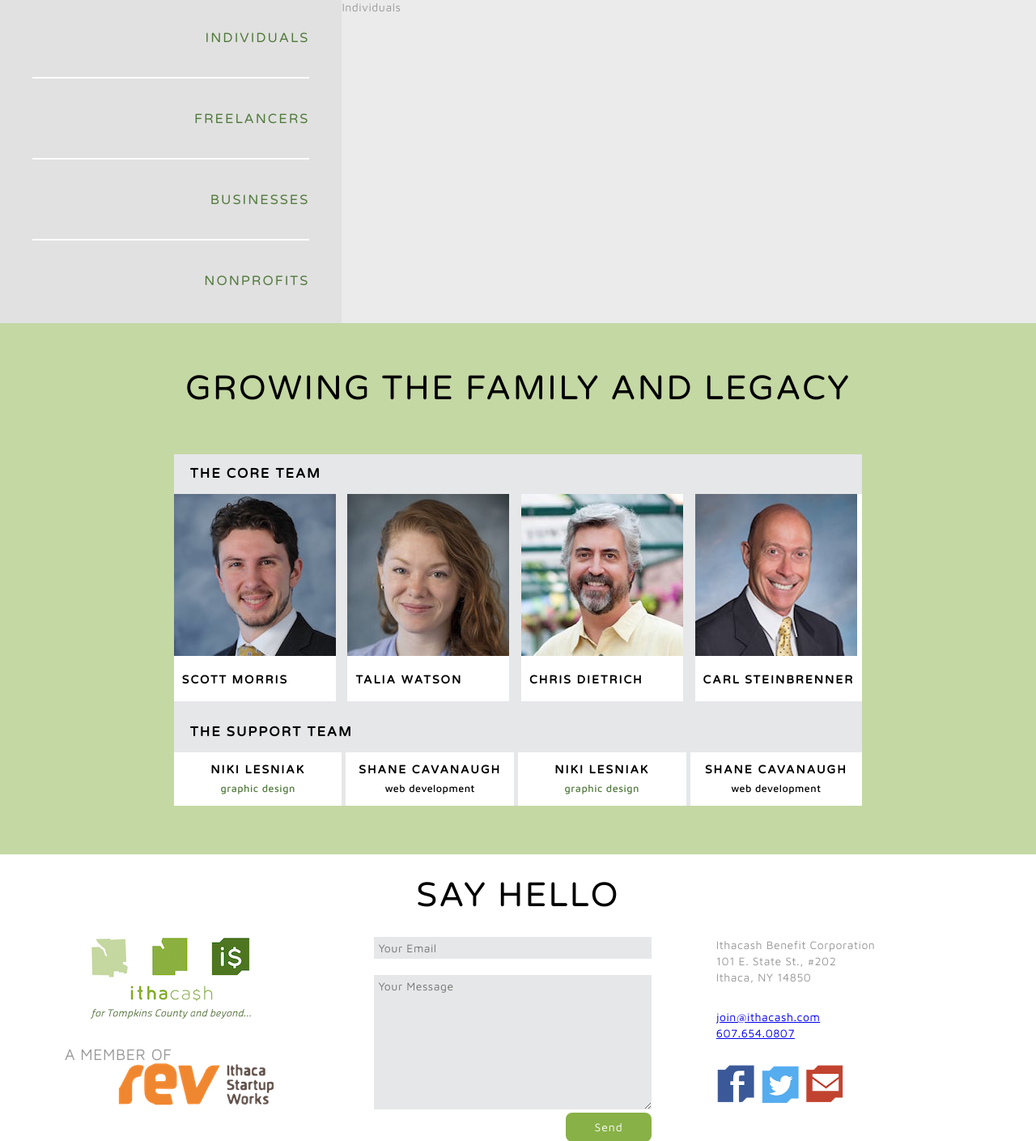
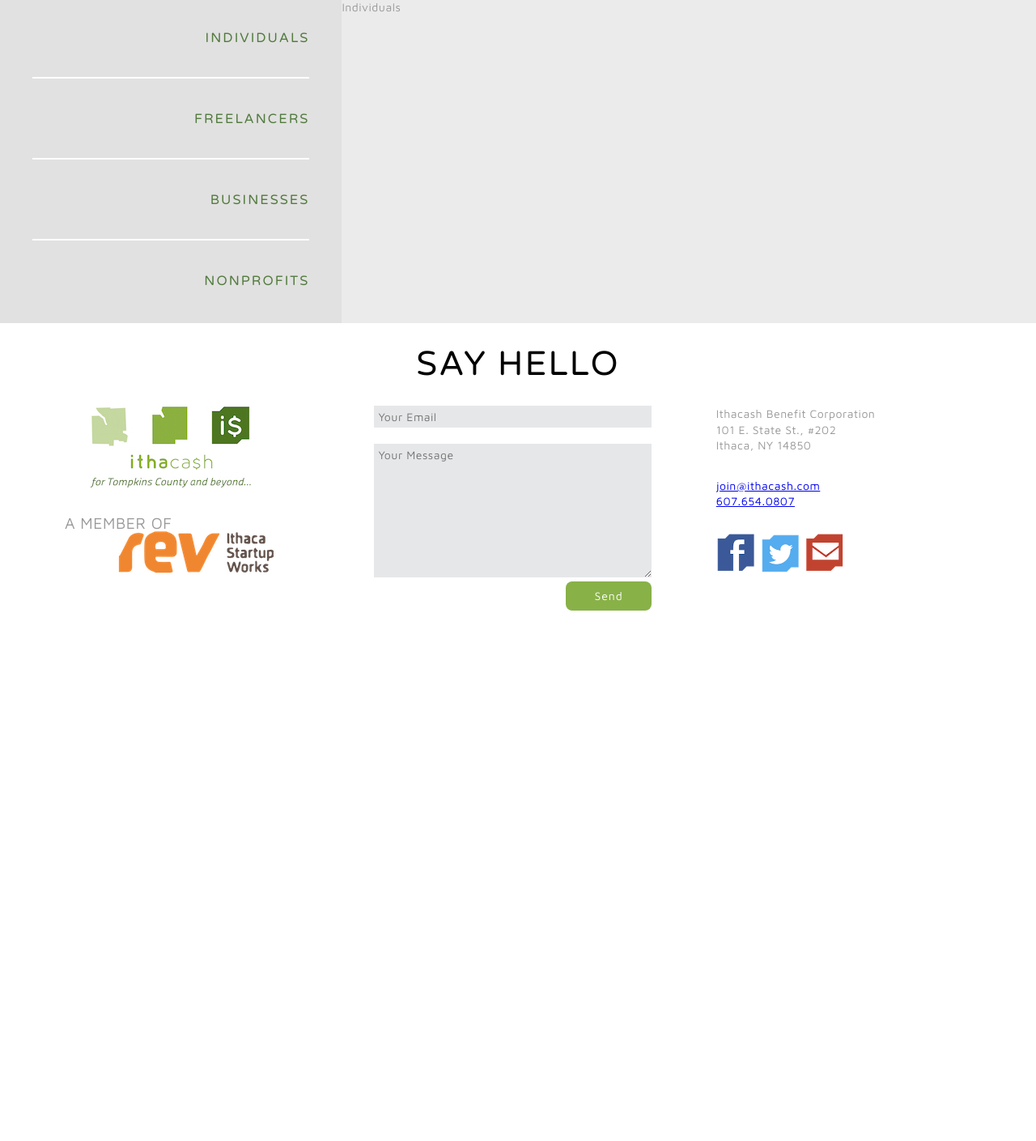
Before and after one commit to patientdev/ithacash, a PHP site: page / in a window 1280 px wide. Shown: the part 4310-5719 px from the top of the page at 81% size. After the commit the page ends 5064 px from the top, so only its background shows below. Run offline with PHP 8.4, Linux system fonts and the light colour scheme; some libraries are stand-ins or nearby versions.

Commit message:
Remove Legacy and Team sections

```diff
--- a/index.php
+++ b/index.php
@@ -196,66 +196,6 @@ include $_SERVER["DOCUMENT_ROOT"] . "/includes/header.php"; ?>
 
 </section>
 
-<section id="legacy">
-	<h2>Growing the Family and Legacy</h2>
-
-	<div id="history">
-
-	</div>
-
-	<div id="team">
-		<div id="core-team">
-			<h3>The Core Team</h3>
-
-			<ul id="core-team">
-				<li>
-					<p><img src="/img/team/scott.jpg"></p>
-					<h4>Scott Morris</h4>
-					<p class="bio"></p>
-				</li>
-				<li>
-					<p><img src="/img/team/talia.jpg"></p>
-					<h4>Talia Watson</h4>
-					<p class="bio"></p>
-				</li>
-				<li>
-					<p><img src="/img/team/chris.jpg"></p>
-					<h4>Chris Dietrich</h4>
-					<p class="bio"></p>
-				</li>
-				<li>
-					<p><img src="/img/team/carl.jpg"></p>
-					<h4>Carl Steinbrenner</h4>
-					<p class="bio"></p>
-				</li>
-			</ul>
-		</div>
-
-		<div id="support-team">
-			<h3>The Support Team</h3>
-
-			<ul>
-				<li>
-					<h4>Niki Lesniak</h4>
-					<p>Graphic Design</p>
-				</li>
-				<li>
-					<h4>Shane Cavanaugh</h4>
-					<p>Web Development</p>
-				</li>
-				<li>
-					<h4>Niki Lesniak</h4>
-					<p>Graphic Design</p>
-				</li>
-				<li>
-					<h4>Shane Cavanaugh</h4>
-					<p>Web Development</p>
-				</li>
-			</ul>
-	</div>
-
-</section>
-
 <section id="contact" class="clear">
 	<h2>Say Hello</h2>
 
```
